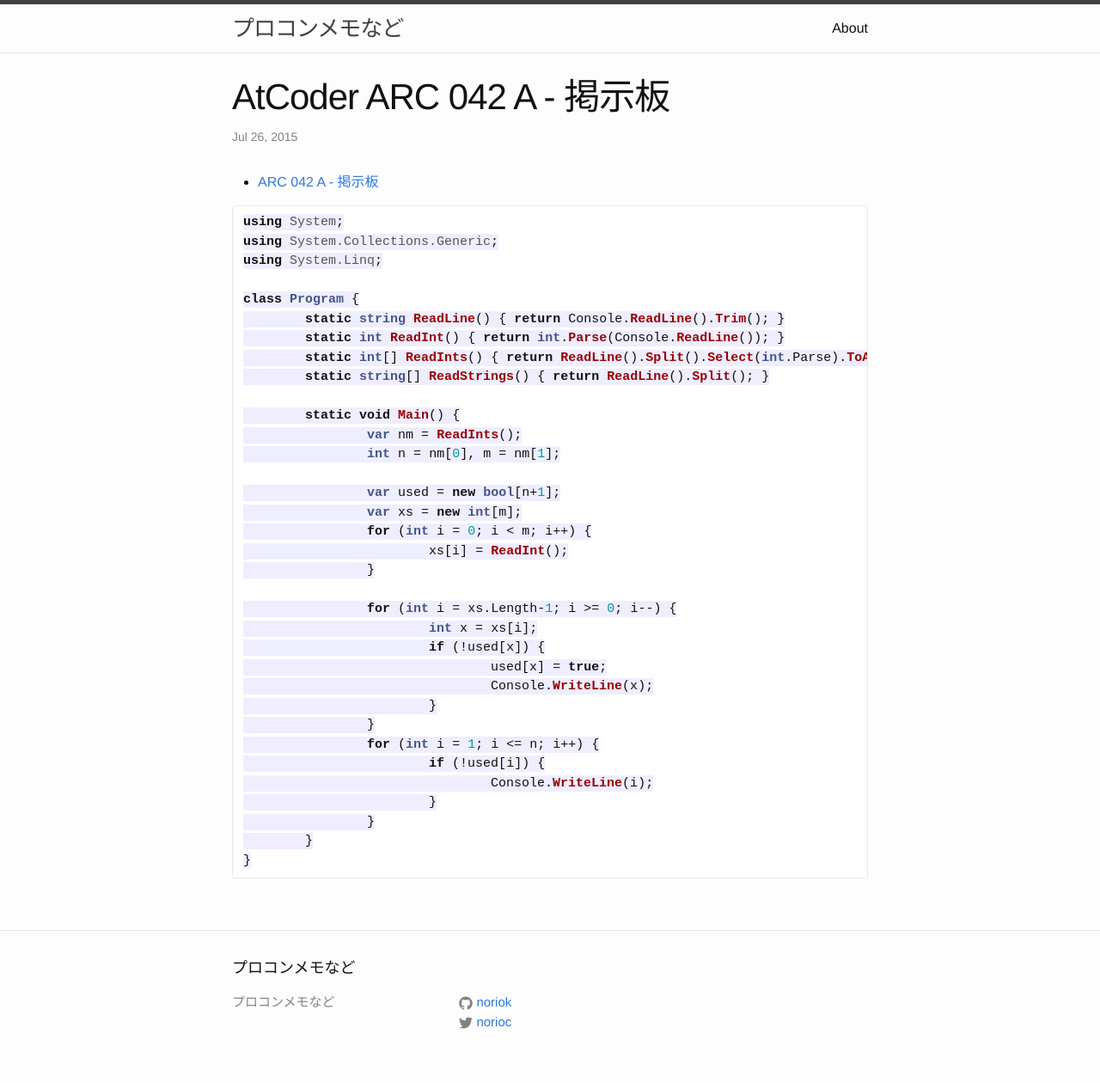
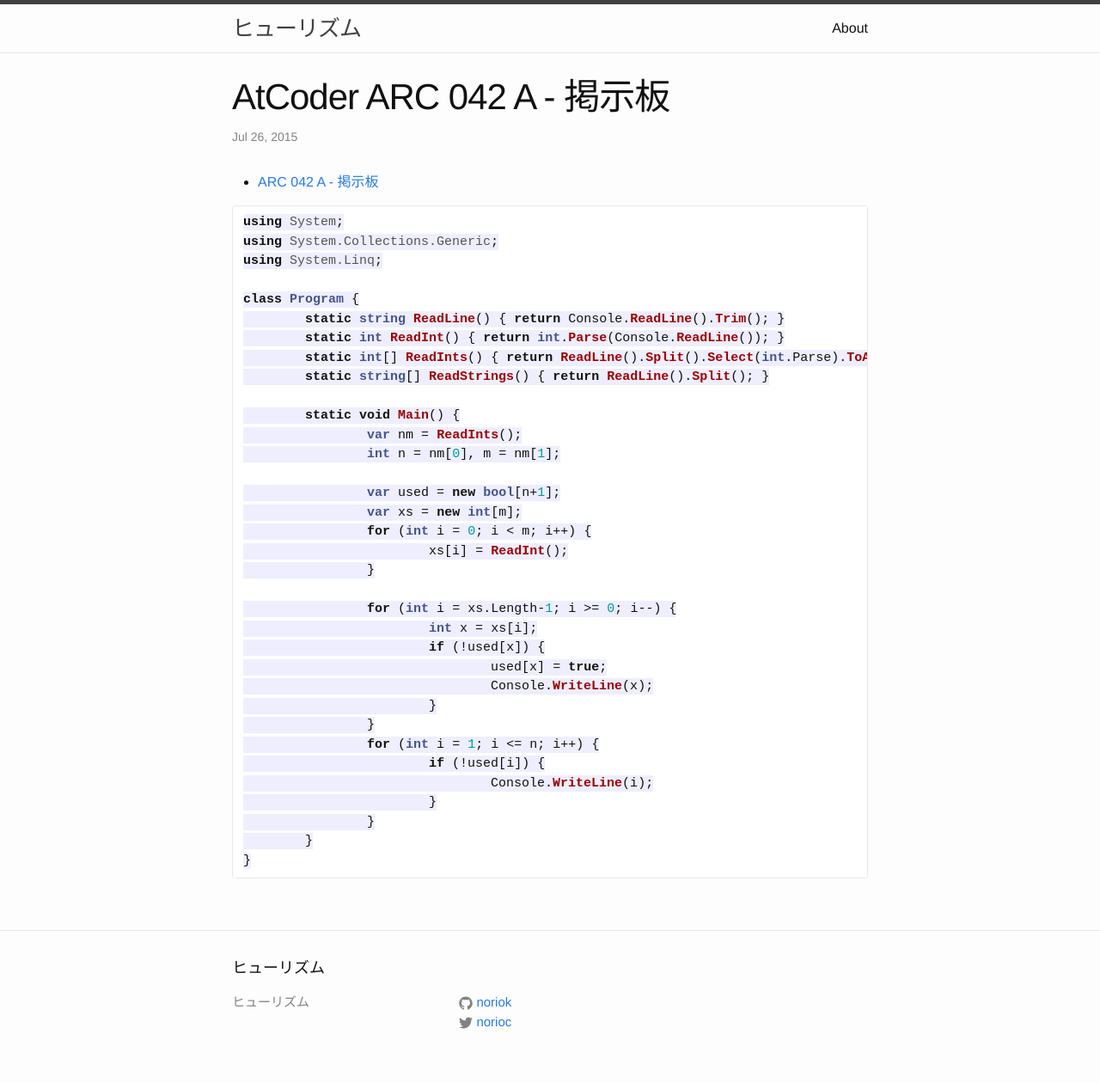
Before and after one commit to noriok/noriok.github.io, a Jekyll site: the page built from _posts/2015-07-26-arc-042a.md, in a window 1280 px wide. Shown: the whole page at 86% size. Built offline with Jekyll 4.4.1, drawn with Linux system fonts in a browser that asks for light colours; Markdown is read by kramdown in place of the engine named in the settings.

Commit message:
Update about

```diff
--- a/_config.yml
+++ b/_config.yml
@@ -1,5 +1,5 @@
 # Site settings
-title: プロコンメモなど
+title: ヒューリズム
 email:
 description: > # this means to ignore newlines until "baseurl:"
 baseurl: "" # the subpath of your site, e.g. /blog/
--- a/about.md
+++ b/about.md
@@ -6,4 +6,4 @@ permalink: /about/
 
 SRM 青コーダー。黄色目指して奮闘中。
 
-好きな言語は Python だけど Ruby, C#, Go を勉強中。
+好きな言語は Python。Ruby, C#, Go 勉強中。
```
